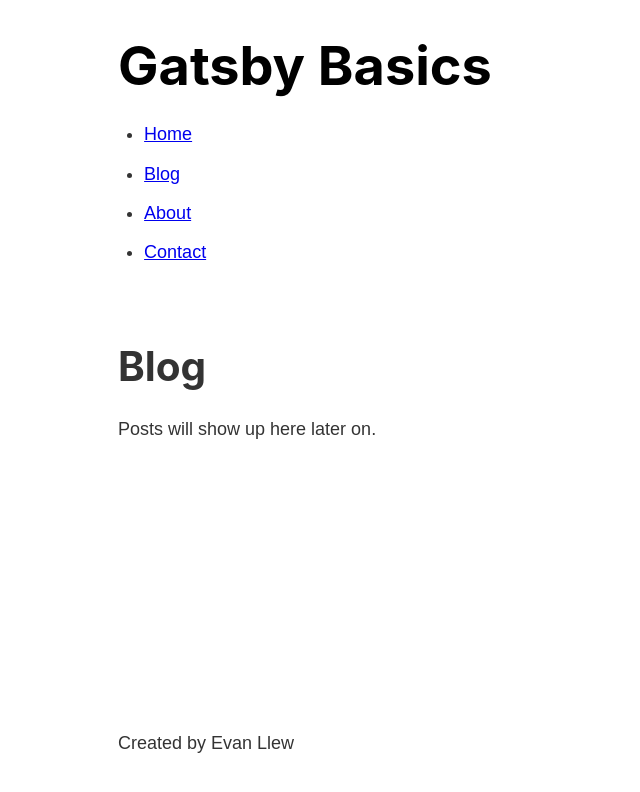
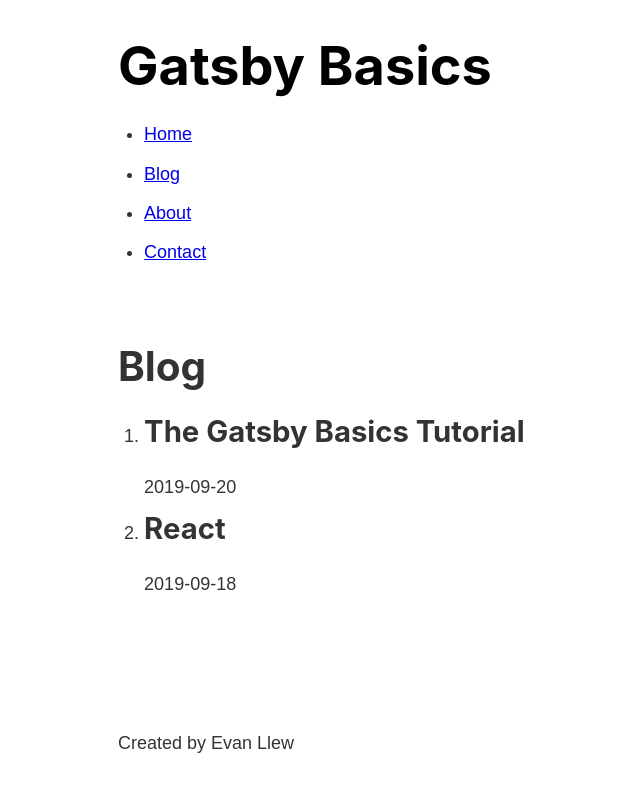
Before and after one commit to ehutchllew/gatsby-basics, a Gatsby site: page /blog in a window 1280 px wide. Shown: the whole page, without its empty margins (165-805 px from the left). Built offline with nearby package versions, Linux system fonts and the light colour scheme; Gatsby itself is replaced by a stand-in of ours.

Commit message:
Messing with querying markdown content for blogs

```diff
--- a/gatsby-config.js
+++ b/gatsby-config.js
@@ -15,6 +15,7 @@
             },
             resolve: "gatsby-source-filesystem",
         },
+        "gatsby-transformer-remark",
     ],
     siteMetadata: {
         title: "Gatsby Basics",
--- a/package.json
+++ b/package.json
@@ -16,6 +16,7 @@
     "gatsby": "^2.15.12",
     "gatsby-plugin-sass": "^2.1.14",
     "gatsby-source-filesystem": "^2.1.25",
+    "gatsby-transformer-remark": "^2.6.27",
     "node-sass": "^4.12.0",
     "react": "^16.9.0",
     "react-dom": "^16.9.0"
--- a/src/pages/blog.js
+++ b/src/pages/blog.js
@@ -1,11 +1,36 @@
 import React from "react"
 import { Layout } from "../components"
+import { graphql, useStaticQuery } from "gatsby"
 
-const BlogPage = () => (
-    <Layout>
-        <h1>Blog</h1>
-        <p>Posts will show up here later on.</p>
-    </Layout>
-)
+const BlogPage = () => {
+    const data = useStaticQuery(graphql`
+        query {
+            allMarkdownRemark {
+                edges {
+                    node {
+                        frontmatter {
+                            date
+                            title
+                        }
+                    }
+                }
+            }
+        }
+    `)
+
+    return (
+        <Layout>
+            <h1>Blog</h1>
+            <ol>
+                {data.allMarkdownRemark.edges.map(post => (
+                    <li>
+                        <h2>{post.node.frontmatter.title}</h2>
+                        <p>{post.node.frontmatter.date}</p>
+                    </li>
+                ))}
+            </ol>
+        </Layout>
+    )
+}
 
 export default BlogPage
```
Also changed, not shown: 1 other file.
